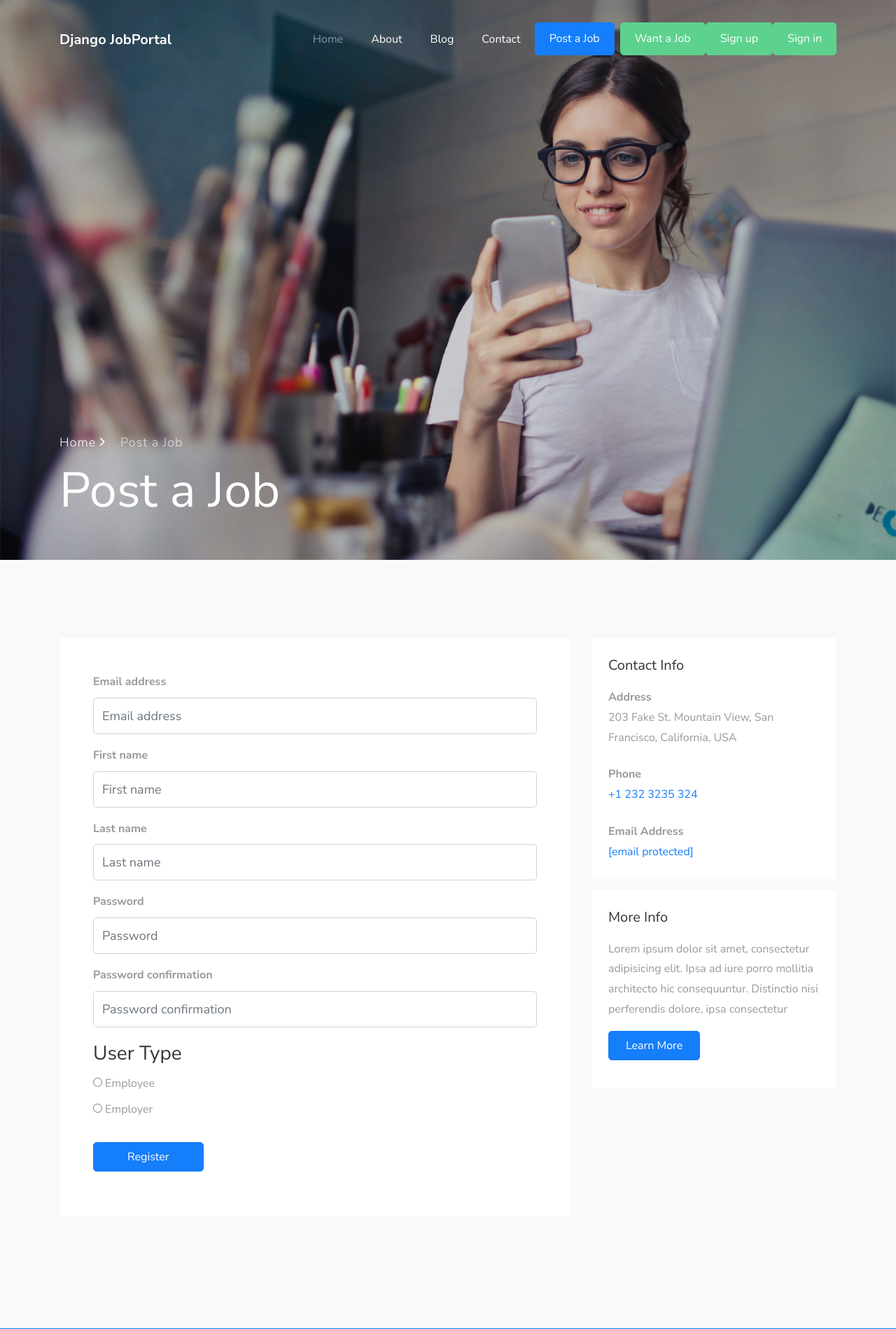
After one commit to gurnitha/dj5-jobportal, a Django app: page /register/ in a window 1280 px wide. The commit adds this page. Shown: the top 1899 px of the page at 70% size. Run offline with Django 5.2, Linux system fonts and the light colour scheme; some libraries are stand-ins or nearby versions; some web fonts are replaced.

Commit message:
14. Membuat laman contact dan register

```diff
--- a/apps/main/urls.py
+++ b/apps/main/urls.py
@@ -12,4 +12,5 @@ app_name = 'main'
 urlpatterns = [
     path('', views.home_view, name='home'),
     path('about/', views.about_view, name='about'),
+    path('contact/', views.contact_view, name='contact'),
 ]
--- a/apps/main/views.py
+++ b/apps/main/views.py
@@ -11,3 +11,7 @@ def home_view(request):
 
 def about_view(request):
 	return render(request, 'main/about.html')
+
+
+def contact_view(request):
+	return render(request, 'main/contact.html')
--- /dev/null
+++ b/apps/users/urls.py
@@ -0,0 +1,14 @@
+# apps/users/urls.py
+
+# Django modules
+from django.urls import path
+
+# My modules
+from users import views
+
+# namespace
+app_name = 'users'
+
+urlpatterns = [
+    path('register/', views.register_view, name='register'),
+]
--- a/apps/users/views.py
+++ b/apps/users/views.py
@@ -1,3 +1,10 @@
+# apps/users/views.py
+
+# Django modules
 from django.shortcuts import render
 
 # Create your views here.
+
+
+def register_view(request):
+	return render(request, 'users/register.html')
--- a/config/urls.py
+++ b/config/urls.py
@@ -5,6 +5,8 @@ from django.contrib import admin
 from django.urls import path, include
 
 urlpatterns = [
+    # users
+    path('', include('users.urls', namespace='users')),
     # jobs
     path('', include('jobs.urls', namespace='jobs')),
     # main
--- a/templates/components/01_navbar.html
+++ b/templates/components/01_navbar.html
@@ -2,7 +2,7 @@
 
     <nav class="navbar navbar-expand-lg navbar-dark ftco_navbar bg-dark ftco-navbar-light" id="ftco-navbar">
         <div class="container">
-            <a class="navbar-brand" href="/">JobPortal</a>
+            <a class="navbar-brand" href="/">Django JobPortal</a>
             <button class="navbar-toggler" type="button" data-toggle="collapse" data-target="#ftco-nav" aria-controls="ftco-nav" aria-expanded="false" aria-label="Toggle navigation">
             <span class="oi oi-menu"></span> Menu
             </button>
@@ -11,9 +11,11 @@
                     <li class="nav-item active"><a href="/" class="nav-link">Home</a></li>
                     <li class="nav-item"><a href="{% url 'main:about' %}" class="nav-link">About</a></li>
                     <li class="nav-item"><a href="{% url 'blog:posts_list' %}" class="nav-link">Blog</a></li>
-                    <li class="nav-item"><a href="contact.html" class="nav-link">Contact</a></li>
+                    <li class="nav-item"><a href="{% url 'main:contact' %}" class="nav-link">Contact</a></li>
                     <li class="nav-item cta mr-md-2"><a href="{% url 'jobs:job_create' %}" class="nav-link">Post a Job</a></li>
                     <li class="nav-item cta cta-colored"><a href="{% url 'jobs:jobs_list' %}" class="nav-link">Want a Job</a></li>
+                    <li class="nav-item cta cta-colored"><a href="{% url 'users:register' %}" class="nav-link">Sign up</a></li>
+                    <li class="nav-item cta cta-colored"><a href="" class="nav-link">Sign in</a></li>
                 </ul>
             </div>
         </div>
--- /dev/null
+++ b/templates/users/register.html
@@ -0,0 +1,153 @@
+<!-- templates/users/register.html -->
+{% extends 'base.html' %}
+
+{% block title %} {{ block.super }} Register {% endblock title %}
+
+{% load static %}
+
+{% block content %}
+
+    <div class="hero-wrap js-fullheight" style="background-image: url({% static 'images/bg_2.jpg' %});" data-stellar-background-ratio="0.5">
+        <div class="overlay"></div>
+        <div class="container">
+            <div class="row no-gutters slider-text js-fullheight align-items-end justify-content-start" data-scrollax-parent="true">
+                <div class="col-md-8 ftco-animate text-center text-md-left mb-5" data-scrollax=" properties: { translateY: '70%' }">
+                    <p class="breadcrumbs" data-scrollax="properties: { translateY: '30%', opacity: 1.6 }"><span class="mr-3"><a href="index.html">Home <i class="ion-ios-arrow-forward"></i></a></span> <span>Post a Job</span></p>
+                    <h1 class="mb-3 bread" data-scrollax="properties: { translateY: '30%', opacity: 1.6 }">Post a Job</h1>
+                </div>
+            </div>
+        </div>
+    </div>
+    <div class="ftco-section bg-light">
+        <div class="container">
+            <div class="row">
+                <div class="col-md-12 col-lg-8 mb-5">
+                    <form
+                        action="#"
+                        method="post"
+                        class="p-5 bg-white">
+                        <input type="hidden" name="csrfmiddlewaretoken" value="IKNnOQPt2J7D15lNJlrcEb8W34lQRmtLIlJObB8ok6Zpubrj5BuhwdnhxZVZnxv7">
+                        <!-- Input fields -->
+                        <div class="row form-group">
+                            <div class="col-md-12 mb-3 mb-md-0">
+                                <label
+                                    class="font-weight-bold"
+                                    for="fullname">Email address</label>
+                                <input
+                                    name="email"
+                                    type="email"
+                                    id="fullname"
+                                    class="form-control"
+                                    placeholder="Email address">
+                            </div>
+                        </div>
+                        <div class="row form-group">
+                            <div class="col-md-12 mb-3 mb-md-0">
+                                <label
+                                    class="font-weight-bold"
+                                    for="fullname">First name</label>
+                                <input
+                                    name="first_name"
+                                    type="text"
+                                    id="fullname"
+                                    class="form-control"
+                                    placeholder="First name">
+                            </div>
+                        </div>
+                        <div class="row form-group">
+                            <div class="col-md-12 mb-3 mb-md-0">
+                                <label
+                                    class="font-weight-bold"
+                                    for="fullname">Last name</label>
+                                <input
+                                    name="last_name"
+                                    type="text"
+                                    id="fullname"
+                                    class="form-control"
+                                    placeholder="Last name">
+                            </div>
+                        </div>
+                        <div class="row form-group">
+                            <div class="col-md-12 mb-3 mb-md-0">
+                                <label
+                                    class="font-weight-bold"
+                                    for="fullname">Password</label>
+                                <input
+                                    name="password1"
+                                    type="password"
+                                    id="fullname"
+                                    class="form-control"
+                                    placeholder="Password">
+                            </div>
+                        </div>
+                        <div class="row form-group">
+                            <div class="col-md-12 mb-3 mb-md-0">
+                                <label
+                                    class="font-weight-bold"
+                                    for="fullname">Password confirmation</label>
+                                <input
+                                    name="password2"
+                                    type="password"
+                                    id="fullname"
+                                    class="form-control"
+                                    placeholder="Password confirmation">
+                            </div>
+                        </div>
+                        <!-- Input fields -->
+                        <!-- User types fields -->
+                        <div class="row form-group">
+                            <div class="col-md-12">
+                                <h3>User Type</h3>
+                            </div>
+                            <div class="col-md-12 mb-3 mb-md-0">
+                                <label for="option-job-type-1">
+                                    <div id="id_user_types">
+                                        <div>
+                                <label for="id_user_types_0"><input type="radio" name="user_types" value="is_employee" required id="id_user_types_0">
+                                Employee</label>
+                                </div><div>
+                                <label for="id_user_types_1"><input type="radio" name="user_types" value="is_employer" required id="id_user_types_1">
+                                Employer</label>
+                                </div>
+                                </div>
+                                </label>
+                            </div>
+                        </div>
+                        <!-- User types fields -->
+                        <!-- Form button -->
+                        <div class="row form-group">
+                            <div class="col-md-12">
+                                <input
+                                    type="submit"
+                                    value="Register"
+                                    class="btn btn-primary  py-2 px-5">
+                            </div>
+                        </div>
+                        <!-- Form button -->
+                    </form>
+                </div>
+                <div class="col-lg-4">
+                    <div class="p-4 mb-3 bg-white">
+                        <h3 class="h5 text-black mb-3">Contact Info</h3>
+                        <p class="mb-0 font-weight-bold">Address</p>
+                        <p class="mb-4">203 Fake St. Mountain View, San Francisco, California, USA</p>
+                        <p class="mb-0 font-weight-bold">Phone</p>
+                        <p class="mb-4"><a href="#">+1 232 3235 324</a></p>
+                        <p class="mb-0 font-weight-bold">Email Address</p>
+                        <p class="mb-0"><a href="#"><span class="__cf_email__" data-cfemail="671e081215020a060e0b2703080a060e094904080a">[email&#160;protected]</span></a></p>
+                    </div>
+                    <div class="p-4 mb-3 bg-white">
+                        <h3 class="h5 text-black mb-3">More Info</h3>
+                        <p>Lorem ipsum dolor sit amet, consectetur adipisicing elit. Ipsa ad iure porro mollitia architecto hic consequuntur. Distinctio nisi perferendis dolore, ipsa consectetur</p>
+                        <p><a href="#" class="btn btn-primary  py-2 px-4">Learn More</a></p>
+                    </div>
+                </div>
+            </div>
+        </div>
+    </div>
+
+   	<!--============================= News letter =============================-->
+    {% include 'components/09_news_letter.html' %}
+	<!--============================= News letter end =============================-->
+
+{% endblock content %}
```
Also changed, not shown: templates/main/contact.html (added, +72 -0 lines), README.md.
